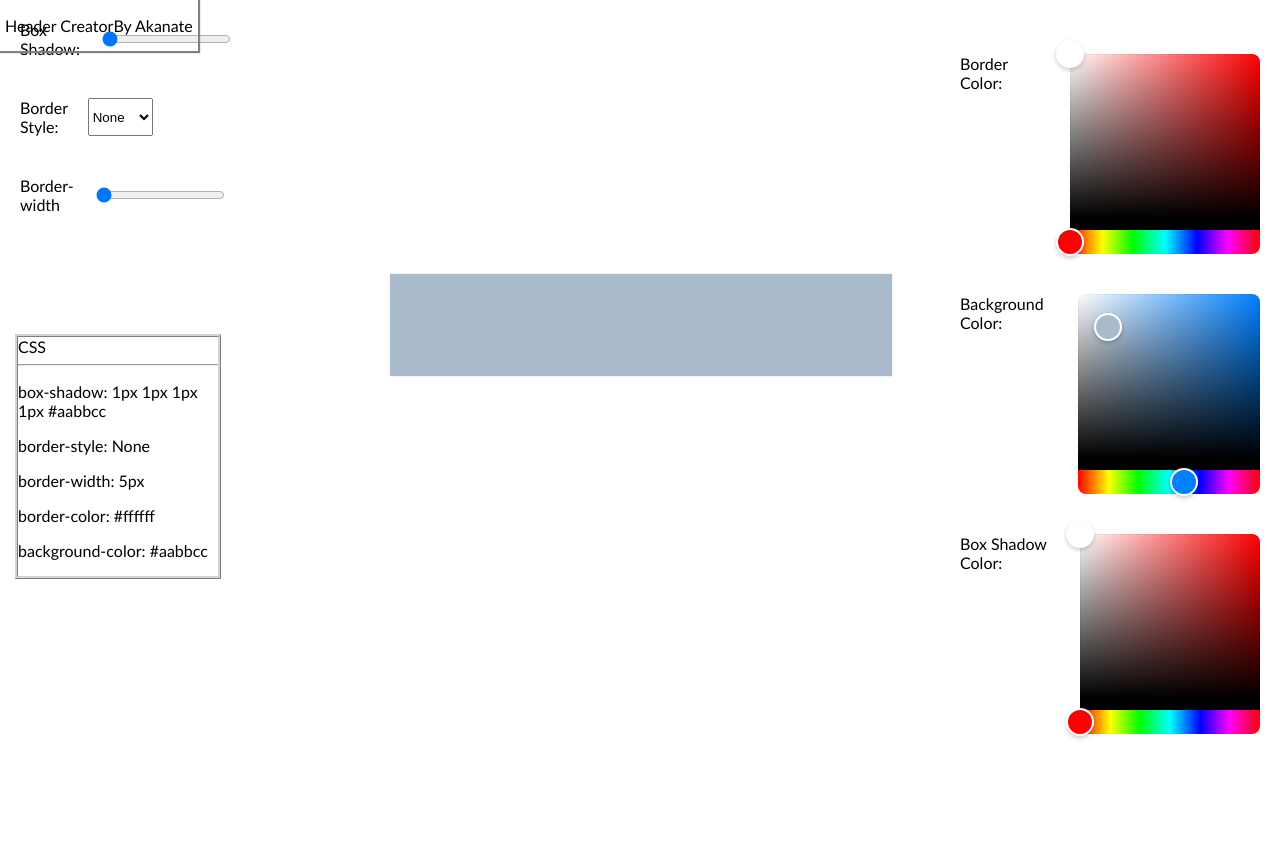
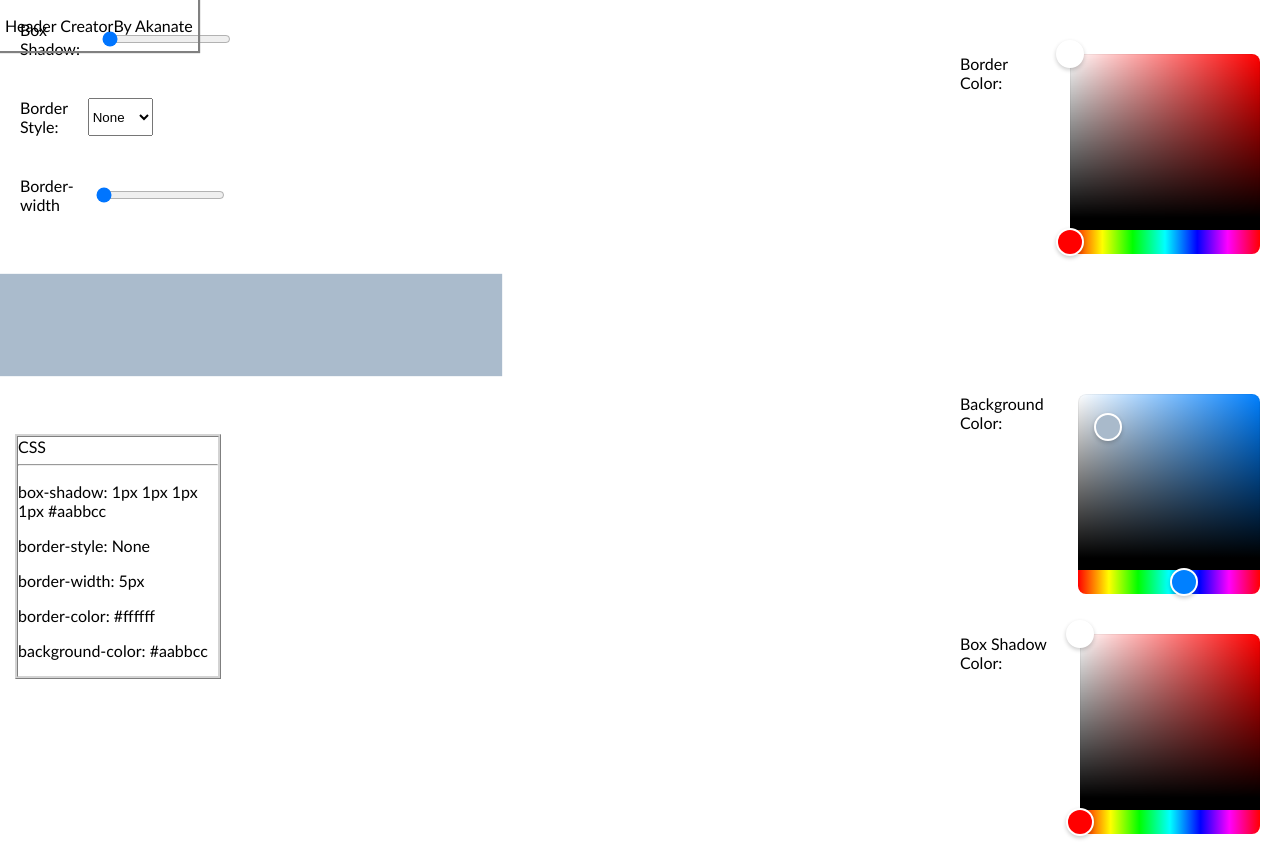
Before and after one commit to Akanate/HeaderCreator, a React (Create React App) app: page / in a window 1280 px wide. Before the commit the page ends 800 px from the top, so only its background shows below. Built offline with nearby package versions, Linux system fonts and the light colour scheme.

Commit message:
Had conflicts with css class names fixed them

```diff
--- a/src/components/Container.jsx
+++ b/src/components/Container.jsx
@@ -2,8 +2,8 @@ import "../styles/container.css"
 
 export default function Container (props) {
     return (
-        <div className="Header--container">
-            <div className="Header" style={props.applyStyles}></div>
+        <div className="HeaderContainer--container">
+            <div className="HeaderContainer" style={props.applyStyles}></div>
         </div>
     )
 }
```
